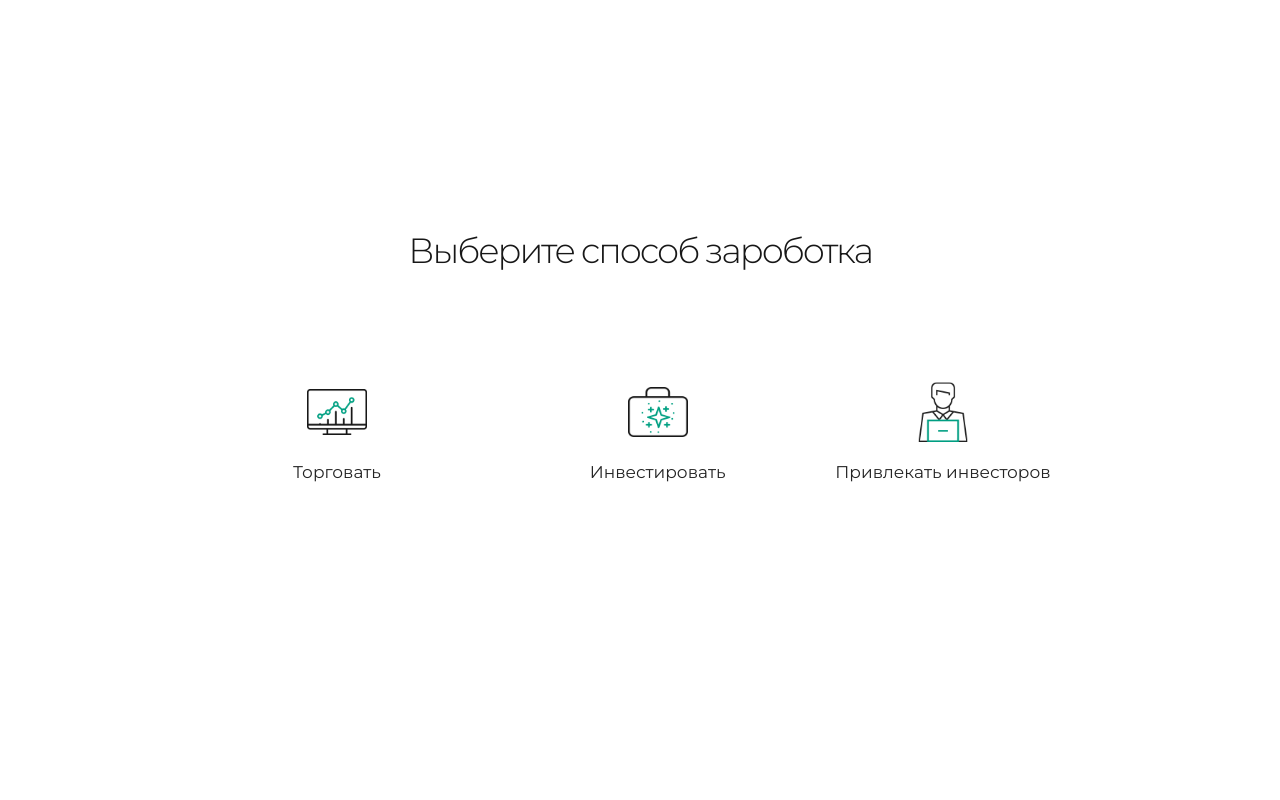
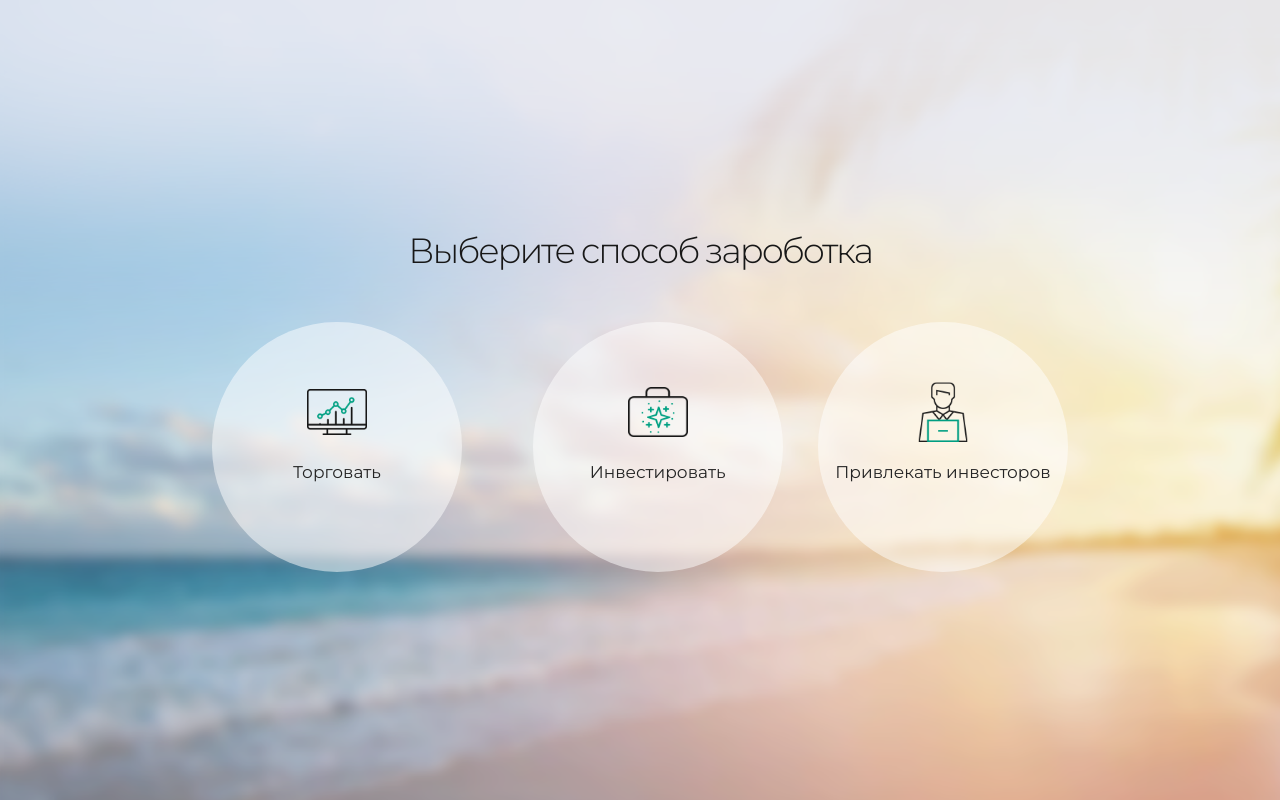
Before and after one commit to kkkonstantin-more/up-trader-test, a website: page index.html in a window 1280 px wide. Drawn offline with Linux system fonts and the light colour scheme; the site is published under a folder, as on GitHub Pages, so addresses that start at the root find nothing.

Commit message:
links fix

```diff
--- a/sass/components/_header.scss
+++ b/sass/components/_header.scss
@@ -1,7 +1,7 @@
 .header {
   width: 100vw;
   min-height: 100vh;
-  background-image: url("/assets/header-bg.png");
+  background-image: url("../assets/header-bg.png");
   background-size: cover;
   background-repeat: no-repeat;
   display: flex;
--- a/sass/components/_info.scss
+++ b/sass/components/_info.scss
@@ -1,7 +1,7 @@
 .info {
   width: 100vw;
   height: 100vh;
-  background-image: url("/assets/info-bg.png");
+  background-image: url("../assets/info-bg.png");
   background-size: cover;
   background-repeat: no-repeat;
   transition: opacity .3s;
```
Also changed, not shown: css/style.css.
